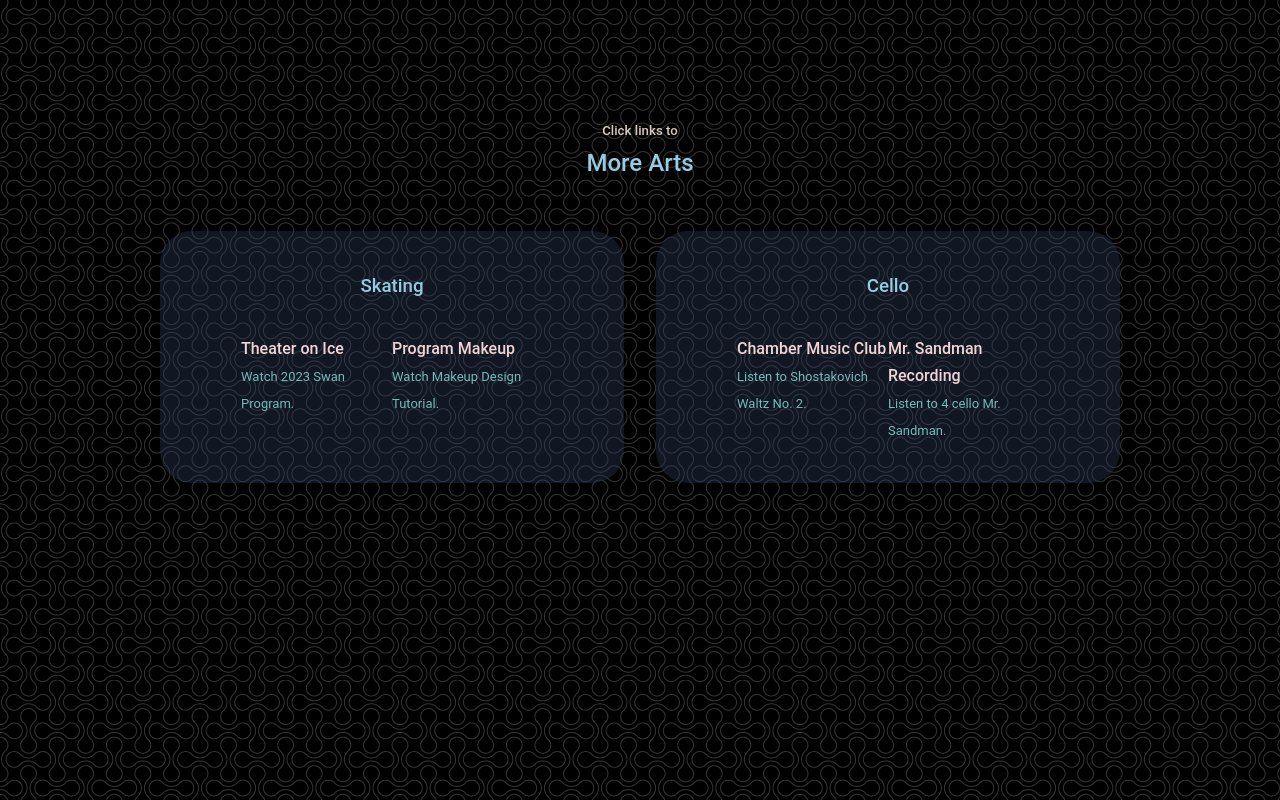
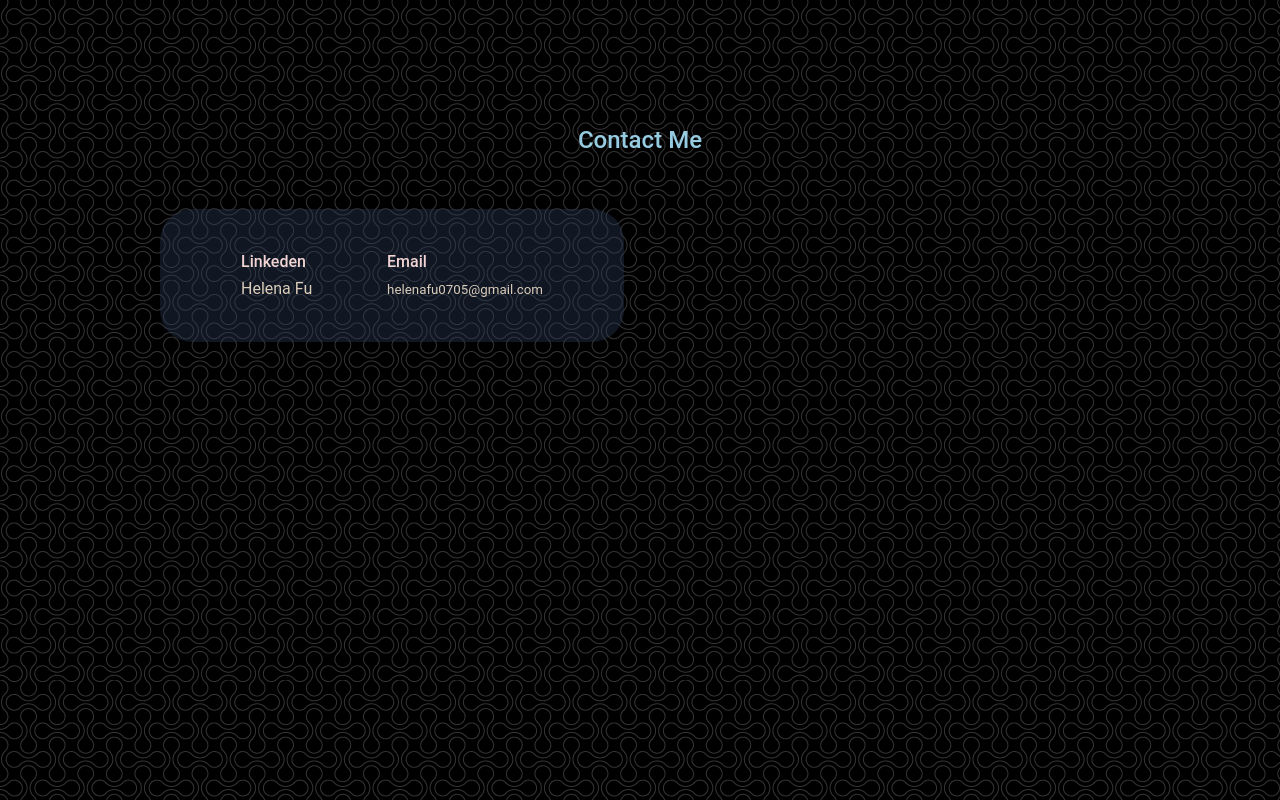
Before and after one commit to helena-f/helena-website, a React (Create React App) app: page / in a window 1280 px wide. Shown: the part 4520-5320 px from the top of the page. Built offline with nearby package versions, Linux system fonts and the light colour scheme.

Commit message:
remove art

```diff
--- a/src/App.jsx
+++ b/src/App.jsx
@@ -6,7 +6,6 @@ import Experience from './components/experience/Experience'
 import Portfolio from './components/portfolio/Portfolio'
 import Contact from './components/contact/Contact'
 import Model from './components/model/Model'
-import Art from './components/art/Art'
 
 const App = () => {
   return (
@@ -17,7 +16,6 @@ const App = () => {
       <Experience />
       <Model />
       <Portfolio />
-      <Art />
       <Contact />
     </>
   )
```
Also changed, not shown: 9 other files (tests, documents, lock files or other folders).
